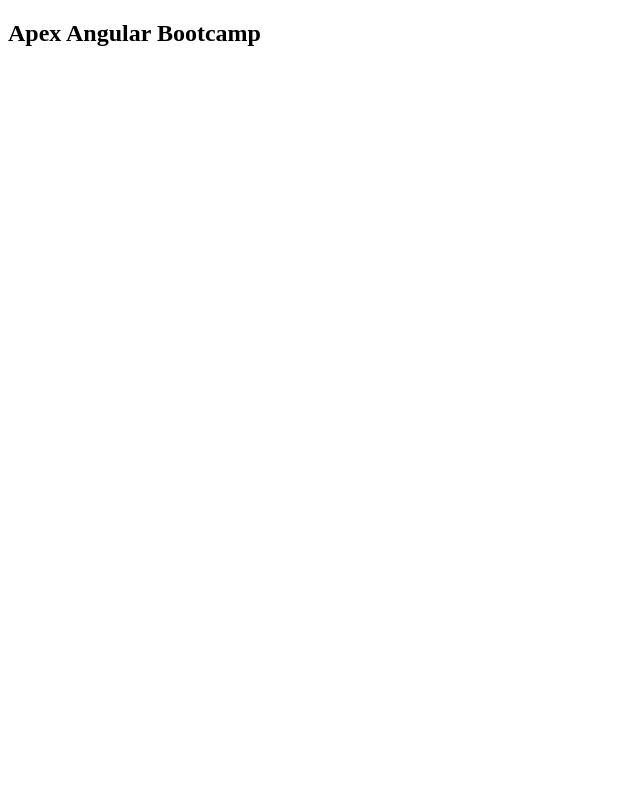
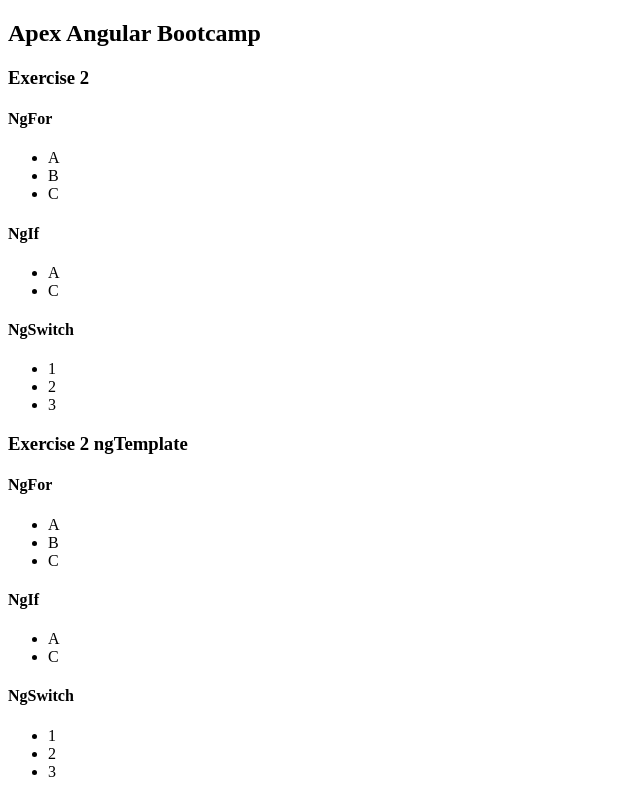
Before and after one commit to josago11/Apex_Angular_Bootcamp, an Angular app: page / in a window 1280 px wide. Shown: the whole page, without its empty margins (0-640 px from the left). Built offline with nearby package versions, Linux system fonts and the light colour scheme.

Commit message:
Exercise 2 'Directivas estructurales'

```diff
--- a/src/app/app.component.html
+++ b/src/app/app.component.html
@@ -1 +1,2 @@
 <h2>Apex Angular Bootcamp</h2>
+<app-directivas-estructurales></app-directivas-estructurales>
--- a/src/app/app.component.ts
+++ b/src/app/app.component.ts
@@ -1,10 +1,11 @@
 import { Component } from '@angular/core';
 import { RouterOutlet } from '@angular/router';
+import { DirectivasEstructuralesComponent } from './components/directivas-estructurales/directivas-estructurales.component';
 
 @Component({
   selector: 'app-root',
   standalone: true,
-  imports: [RouterOutlet],
+  imports: [RouterOutlet, DirectivasEstructuralesComponent],
   templateUrl: './app.component.html',
   styleUrl: './app.component.scss'
 })
--- /dev/null
+++ b/src/app/components/directivas-estructurales/directivas-estructurales.component.html
@@ -0,0 +1,46 @@
+<div>
+    <h3>Exercise 2</h3>
+    <h4>NgFor</h4>
+    <ul>
+        <li *ngFor="let i of array">{{i}}</li>
+    </ul>
+    <h4>NgIf</h4>
+    <ul>
+        <span *ngFor="let i of array"><li *ngIf="i!=='B'">{{i}}</li></span>
+    </ul>
+    <h4>NgSwitch</h4>
+    <ul>
+        <span *ngFor="let i of array">
+            <span [ngSwitch]="i">
+                <li *ngSwitchCase="'A'">1</li>
+                <li *ngSwitchCase="'B'">2</li>
+                <li *ngSwitchCase="'C'">3</li>
+            </span>
+        </span>
+    </ul>
+</div>
+<div>
+    <h3>Exercise 2 ngTemplate</h3>
+    <h4>NgFor</h4>
+    <ul>
+        <ng-template ngFor let-i [ngForOf]="array">
+            <li>{{i}}</li>
+        </ng-template>
+    </ul>
+    <h4>NgIf</h4>
+    <ul>
+        <ng-template ngFor let-i [ngForOf]="array">
+            <li *ngIf="i!=='B'">{{i}}</li>
+        </ng-template>
+    </ul>
+    <h4>NgSwitch</h4>
+    <ul>
+        <ng-template ngFor let-i [ngForOf]="array">
+            <ng-container [ngSwitch]="i">
+                <li *ngSwitchCase="'A'">1</li>
+                <li *ngSwitchCase="'B'">2</li>
+                <li *ngSwitchCase="'C'">3</li>
+            </ng-container>
+        </ng-template>
+    </ul>
+</div>
--- /dev/null
+++ b/src/app/components/directivas-estructurales/directivas-estructurales.component.ts
@@ -0,0 +1,14 @@
+import { Component } from '@angular/core';
+import { CommonModule } from '@angular/common';
+
+@Component({
+  selector: 'app-directivas-estructurales',
+  standalone: true,
+  imports: [CommonModule],
+  templateUrl: './directivas-estructurales.component.html',
+  styleUrl: './directivas-estructurales.component.scss'
+})
+export class DirectivasEstructuralesComponent {
+  protected array:String[] =["A", "B", "C"];
+
+}
```
Also changed, not shown: src/app/components/directivas-estructurales/directivas-estructurales.component.scss (added), 1 other file (tests, documents, lock files or other folders).
